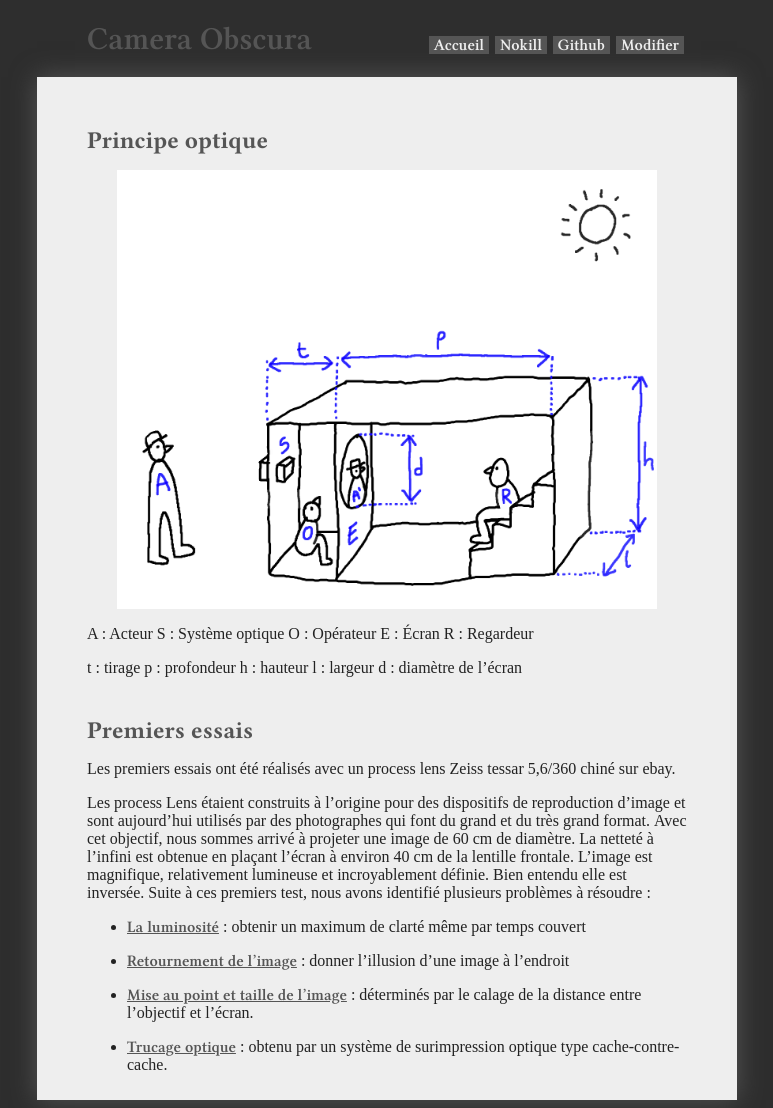
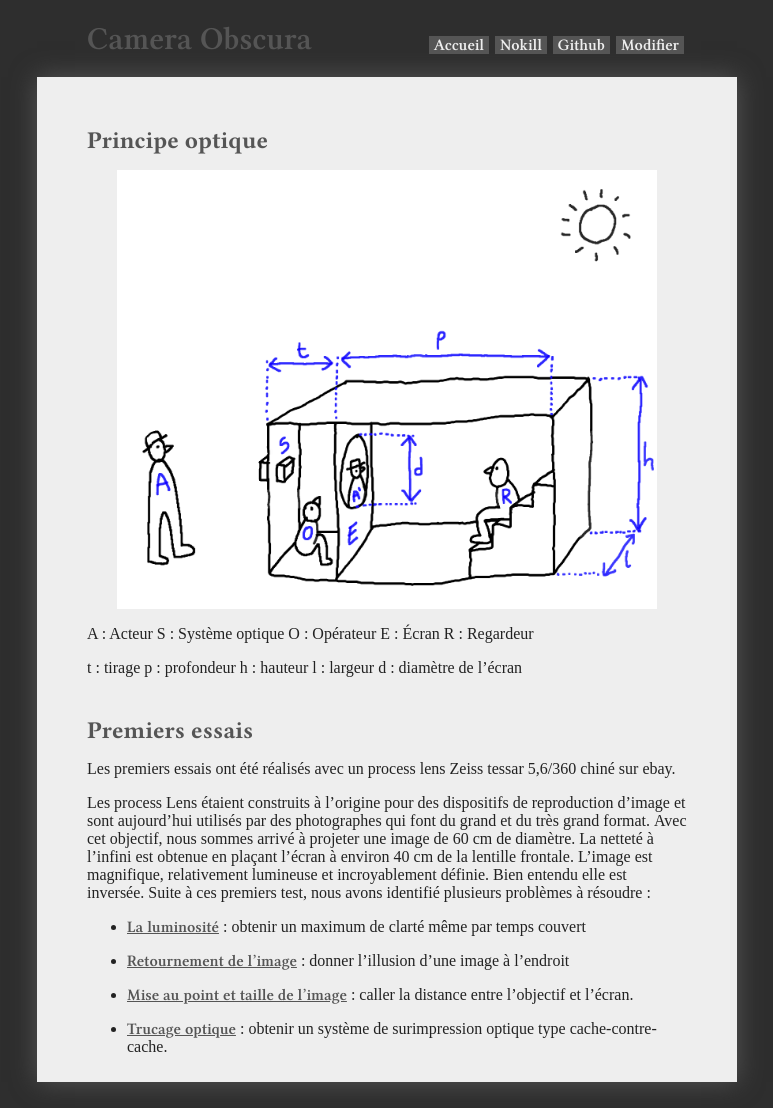
Before and after one commit to virginienokill/camera-obscura, a Jekyll site: the page built from contenu/technique/optique.md, in a window 1280 px wide. Shown: the whole page, without its empty margins (253-1026 px from the left). Built offline with Jekyll 4.4.1, drawn with Linux system fonts in a browser that asks for light colours; nearby versions of some CDN libraries; some web fonts are replaced; our own code applies the rules of GitHub Pages for plain Markdown files; a script that is not in the unit is left out; the repository's description, which GitHub fills in, is left out.

Commit message:
Update optique.md

```diff
--- a/contenu/technique/optique.md
+++ b/contenu/technique/optique.md
@@ -16,6 +16,6 @@
 
 - [Retournement de l’image](../technique/renversement.md) : donner l'illusion d'une image à l'endroit
 
-- [Mise au point et taille de l'image](../technique/calage.md) : déterminés par le calage de la distance entre l’objectif et l’écran.
+- [Mise au point et taille de l'image](../technique/calage.md) : caller la distance entre l’objectif et l’écran.
 
-- [Trucage optique](../technique/surimpression.md) : obtenu par un système de surimpression optique type cache-contre-cache.
+- [Trucage optique](../technique/surimpression.md) : obtenir un système de surimpression optique type cache-contre-cache.
```
